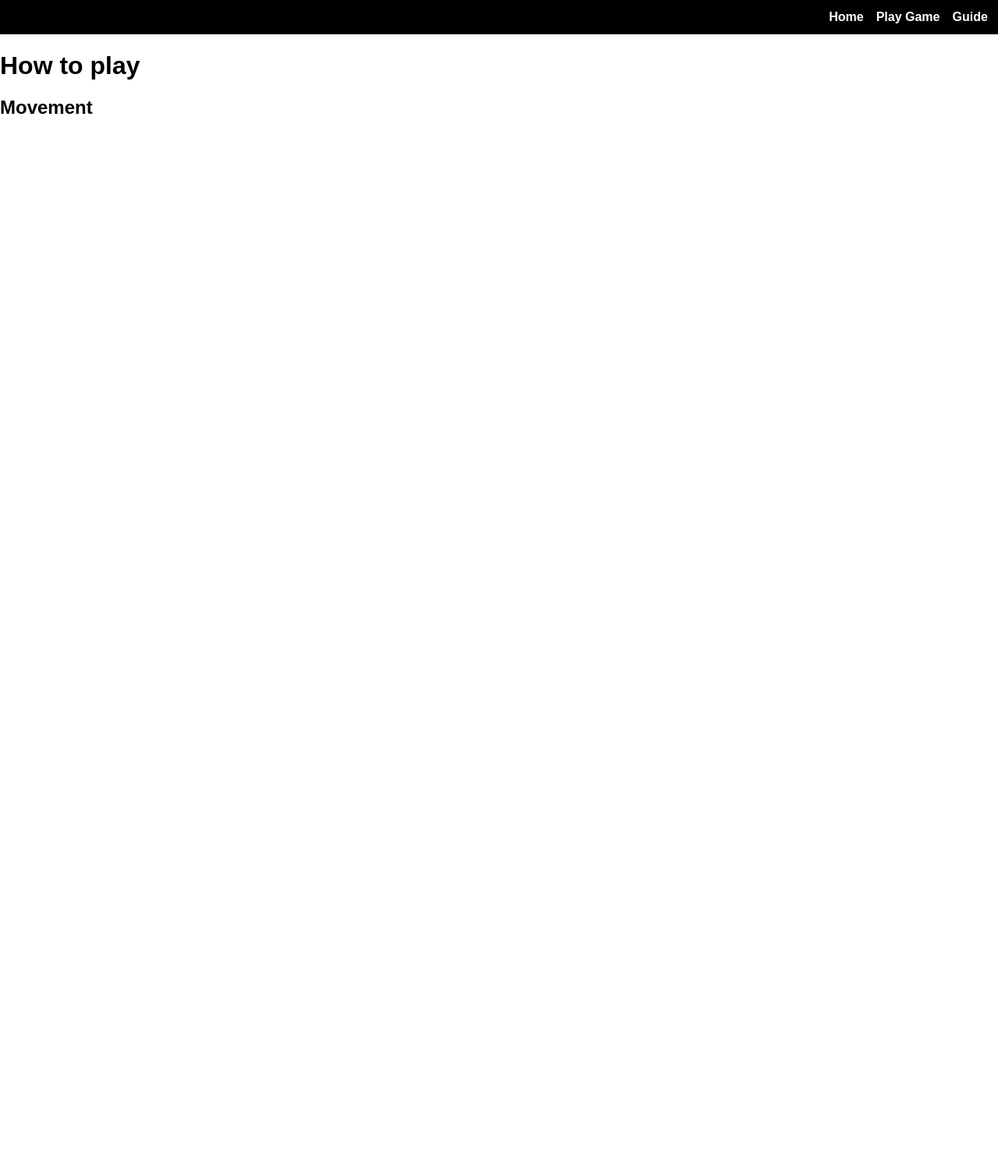
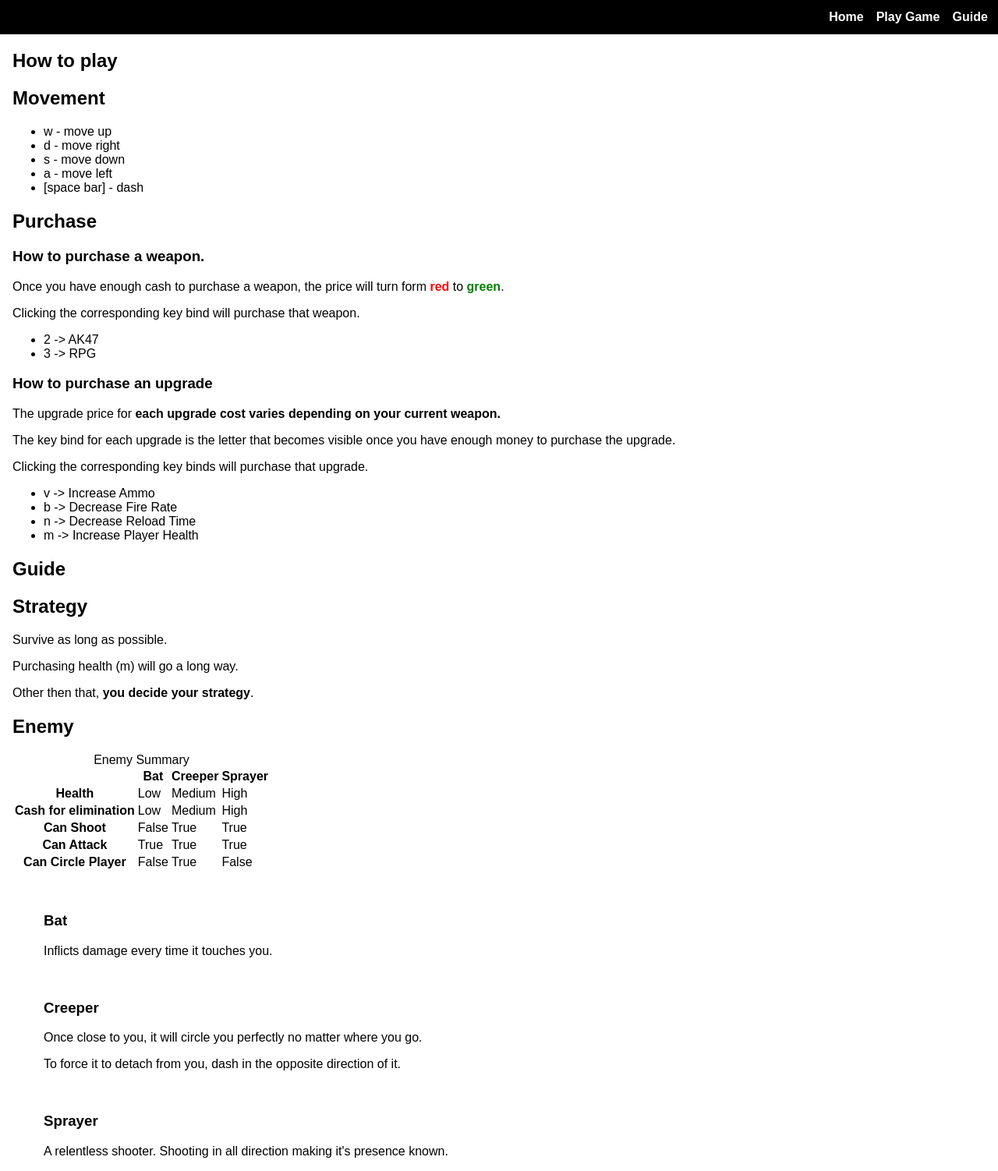
Before and after one commit to DanBokete/Quick-Shot, a Flask app: page /guide in a window 1280 px wide. Shown: the whole page at 78% size. Before the commit the page ends 146 px from the top, so only its background shows below. Run offline with Flask 3, Linux system fonts and the light colour scheme.

Commit message:
added guide, adjusted weapon prices, removed console.log outputs

```diff
--- a/static/app.css
+++ b/static/app.css
@@ -19,3 +19,14 @@ nav {
         text-decoration: none;
     }
 }
+
+main {
+    margin: 0 1em;
+}
+
+.text-red {
+    color: red;
+}
+.text-green {
+    color: green;
+}
--- a/static/js/entities/Enemy.js
+++ b/static/js/entities/Enemy.js
@@ -140,7 +140,6 @@ class Enemy {
             canvas.height
         ) {
             this.y = lowerYSpawnLocation;
-            console.log(this.x, this.y);
         } else {
             this.y =
                 Math.random() > 0.5
--- a/static/js/ui/uiElements.js
+++ b/static/js/ui/uiElements.js
@@ -179,8 +179,6 @@ export const updateWeaponUi = () => {
         ak47Btn.classList.add("active-weapon");
     else if (player.activeWeapon instanceof RPG)
         rpgBtn.classList.add("active-weapon");
-
-    console.log(player.activeWeapon);
 };
 
 export const updateUpgradeWeaponUi = () => {
--- a/templates/game.html
+++ b/templates/game.html
@@ -42,7 +42,6 @@
         <div id="stats">
             <div id="score">Score: 10</div>
             <div id="cash">Cash: 500</div>
-            <div>Time: 00:08</div>
         </div>
         <div id="healthContainer">
             <div id="health">1/1</div>
--- a/templates/guide.html
+++ b/templates/guide.html
@@ -1,9 +1,154 @@
 {% extends "base.html" %} {% block head %} <title>Guide</title> {% endblock %}
 {% block content %}
 <main>
-    <h1>How to play</h1>
     <section>
-        <h2>Movement</h2>
+        <h1>How to play</h1>
+
+        <section>
+            <h2>Movement</h2>
+            <ul>
+                <li>w - move up</li>
+                <li>d - move right</li>
+                <li>s - move down</li>
+                <li>a - move left</li>
+                <li>[space bar] - dash</li>
+            </ul>
+        </section>
+        <section>
+            <h2>Purchase</h2>
+            <section>
+                <h3>How to purchase a weapon.</h3>
+                <p>
+                    Once you have enough cash to purchase a weapon, the price
+                    will turn form <b class="text-red">red</b> to
+                    <b class="text-green">green</b>.
+                </p>
+                <p>
+                    Clicking the corresponding key bind will purchase that
+                    weapon.
+                </p>
+                <ul>
+                    <li>2 -> AK47</li>
+                    <li>3 -> RPG</li>
+                </ul>
+            </section>
+            <section>
+                <h3>How to purchase an upgrade</h3>
+                <p>
+                    The upgrade price for
+                    <b
+                        >each upgrade cost varies depending on your current
+                        weapon.</b
+                    >
+                </p>
+                <p>
+                    The key bind for each upgrade is the letter that becomes
+                    visible once you have enough money to purchase the upgrade.
+                </p>
+                <p>
+                    Clicking the corresponding key binds will purchase that
+                    upgrade.
+                </p>
+                <ul>
+                    <li>v -> Increase Ammo</li>
+                    <li>b -> Decrease Fire Rate</li>
+                    <li>n -> Decrease Reload Time</li>
+                    <li>m -> Increase Player Health</li>
+                </ul>
+            </section>
+        </section>
+    </section>
+    <section>
+        <h1>Guide</h1>
+
+        <section>
+            <h2>Strategy</h2>
+            <p>Survive as long as possible.</p>
+            <p>Purchasing health (m) will go a long way.</p>
+            <p>Other then that, <b>you decide your strategy</b>.</p>
+        </section>
+
+        <section>
+            <h2>Enemy</h2>
+            <table>
+                <caption>
+                    Enemy Summary
+                </caption>
+                <tbody>
+                    <tr>
+                        <td></td>
+                        <th scope="col">Bat</th>
+                        <th scope="col">Creeper</th>
+                        <th scope="col">Sprayer</th>
+                    </tr>
+                    <tr>
+                        <th scope="row">Health</th>
+                        <td>Low</td>
+                        <td>Medium</td>
+                        <td>High</td>
+                    </tr>
+                    <tr>
+                        <th scope="row">Cash for elimination</th>
+                        <td>Low</td>
+                        <td>Medium</td>
+                        <td>High</td>
+                    </tr>
+                    <tr>
+                        <th scope="row">Can Shoot</th>
+                        <td>False</td>
+                        <td>True</td>
+                        <td>True</td>
+                    </tr>
+                    <tr>
+                        <th scope="row">Can Attack</th>
+                        <td>True</td>
+                        <td>True</td>
+                        <td>True</td>
+                    </tr>
+                    <tr>
+                        <th scope="row">Can Circle Player</th>
+                        <td>False</td>
+                        <td>True</td>
+                        <td>False</td>
+                    </tr>
+                </tbody>
+            </table>
+
+            <section>
+                <figure>
+                    <img src="" alt="" />
+                    <figcaption>
+                        <h3>Bat</h3>
+                        <p>Inflicts damage every time it touches you.</p>
+                    </figcaption>
+                </figure>
+
+                <figure>
+                    <img src="" alt="" />
+                    <figcaption>
+                        <h3>Creeper</h3>
+                        <p>
+                            Once close to you, it will circle you perfectly no
+                            matter where you go.
+                        </p>
+                        <p>
+                            To force it to detach from you, dash in the opposite
+                            direction of it.
+                        </p>
+                    </figcaption>
+                </figure>
+                <figure>
+                    <img src="" alt="" />
+                    <figcaption>
+                        <h3>Sprayer</h3>
+                        <p>
+                            A relentless shooter. Shooting in all direction
+                            making it's presence known.
+                        </p>
+                    </figcaption>
+                </figure>
+            </section>
+        </section>
     </section>
 </main>
 {% endblock %}
```
Also changed, not shown: static/js/entities/storeData.js (+5 -5 lines).
